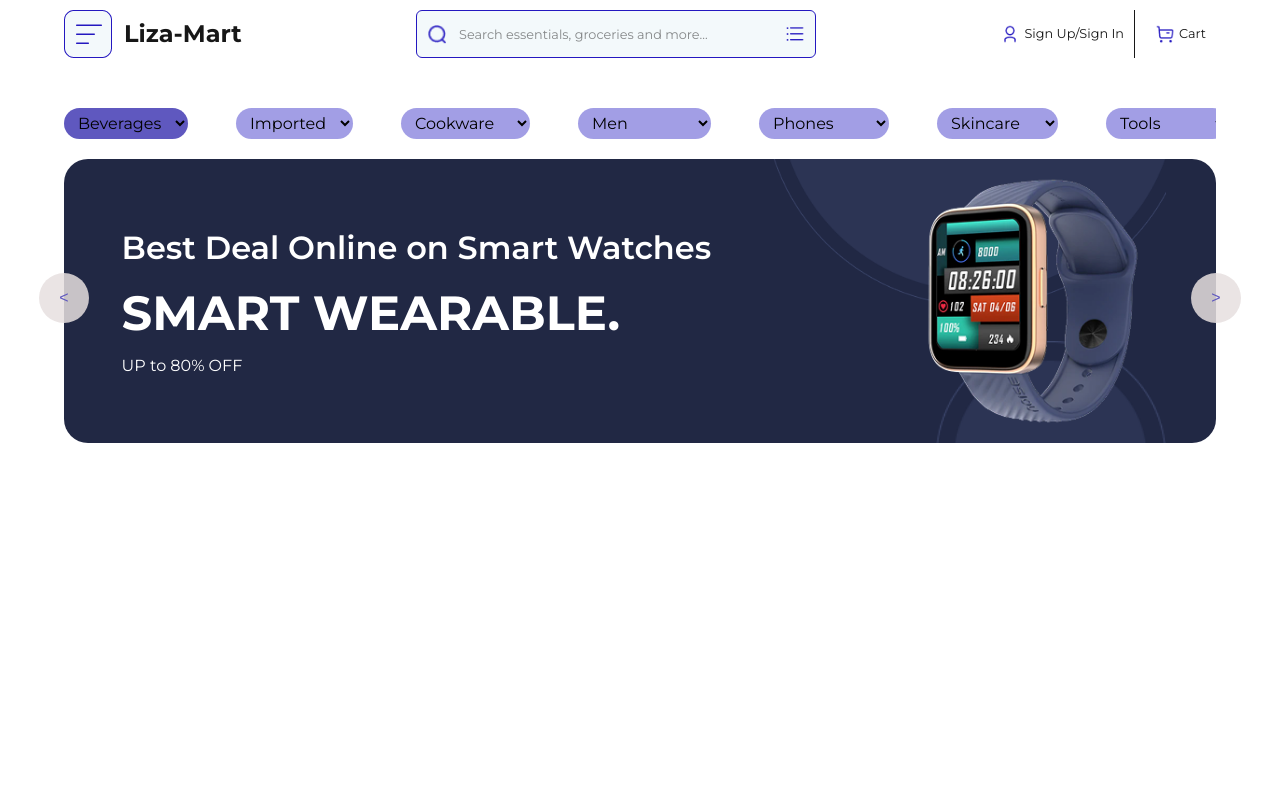
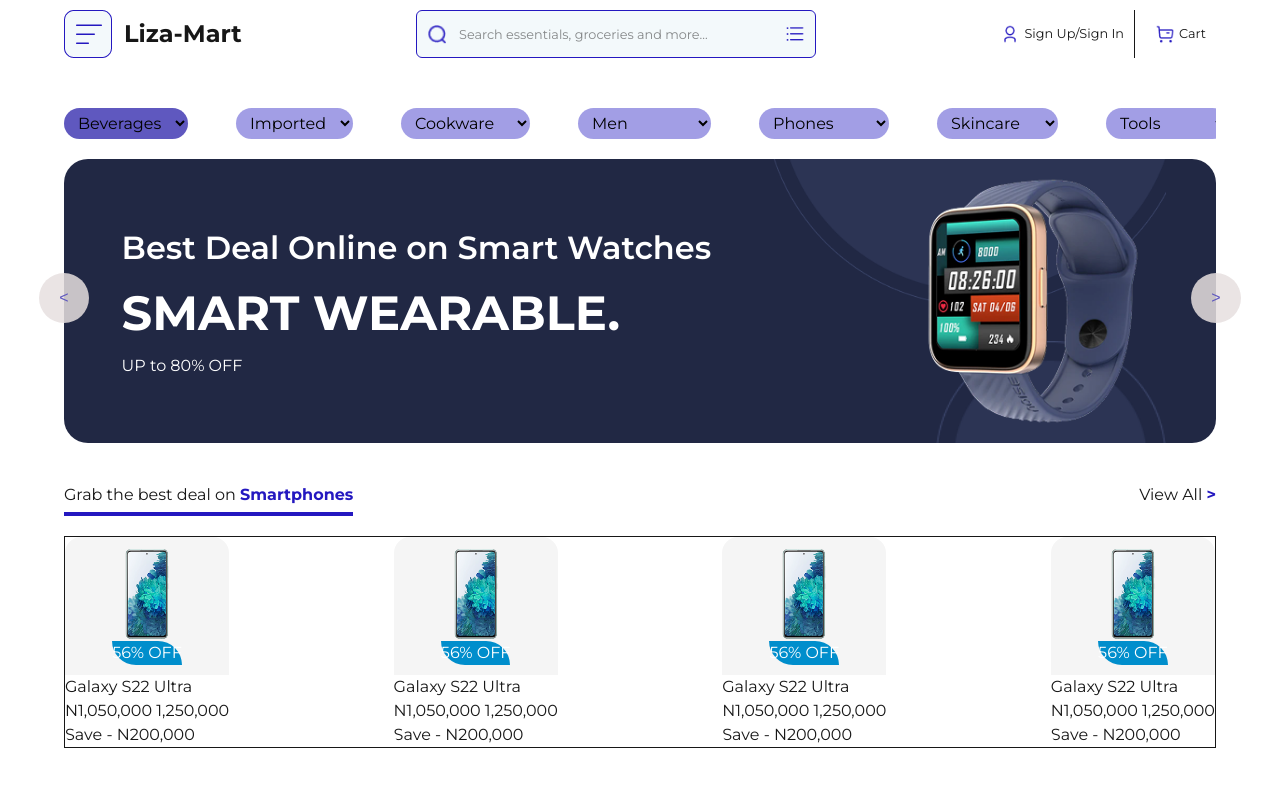
Before and after one commit to TheEldaps/Liza-Commerce, a Next.js app: page / in a window 1280 px wide. Shown: the top 786 px of the page. Built offline with nearby package versions, Linux system fonts and the light colour scheme.

Commit message:
Add BestDealItem list

```diff
--- a/app/components/Homepage/BannerSection.tsx
+++ b/app/components/Homepage/BannerSection.tsx
@@ -3,7 +3,7 @@
 
 export default function BannerSection() {
   return (
-    <section className="w-[90%] mx-auto rounded-3xl bg-[#212844] relative overflow-visible bg-[url('/BannerBg1.png'),url('/BannerBg2.png')] bg-no-repeat bg-[position:bottom_right_50px,top_right_50px] bg-[length:20%,35%]">
+    <section className="w-[90%] mx-auto mb-[40px] rounded-3xl bg-[#212844] relative overflow-visible bg-[url('/BannerBg1.png'),url('/BannerBg2.png')] bg-no-repeat bg-[position:bottom_right_50px,top_right_50px] bg-[length:20%,35%]">
       <section className="flex px-[5%] py-2 lg:py-4 justify-between items-center text-[white] font-[montserrat] overflow-visible">
         <div className="">
           <h2 className="font-semibold text-[1rem] sm:text-[1.2rem] md:text-[1.5rem] lg:text-[2rem] mb-[5px]">
--- /dev/null
+++ b/app/components/Homepage/BestDealCategory.tsx
@@ -0,0 +1,24 @@
+import Link from "next/link";
+import BestDealItem from "./BestDealItem";
+
+export default function BestDealCategory() {
+  return (
+    <section className="w-[90%] mx-auto font-[montserrat]">
+      <div className="flex justify-between mb-[20px]">
+        <p className="border-b-4 border-[#2418c0] pb-[5px]">
+          Grab the best deal on{" "}
+          <span className="text-[#2418c0] font-bold">Smartphones</span>
+        </p>
+        <Link href="/Smartphones">
+          View All <span className="text-[#2418c0] font-bold ml-[]">&gt;</span>{" "}
+        </Link>
+      </div>
+      <div className="flex justify-between border ">
+        <BestDealItem />
+        <BestDealItem />
+        <BestDealItem />
+        <BestDealItem />
+      </div>
+    </section>
+  );
+}
--- /dev/null
+++ b/app/components/Homepage/BestDealItem.tsx
@@ -0,0 +1,28 @@
+import Image from "next/image";
+import Phone1 from "../../../public/Phone1.png";
+export default function BestDealItem() {
+  return (
+    <div className="rounded-2xl overflow-hidden ">
+      <div className="bg-[#F5F5F5] flex flex-col justify-center items-center relative py-[10px]">
+        <Image
+          src={Phone1}
+          width="50"
+          height="80"
+          alt="Item Image"
+          className=""
+        />
+        <div className="bg-[#008ECC] text-[white] rounded-tr-4xl rounded-bl-4xl">
+          56% OFF
+        </div>
+      </div>
+
+      <div>
+        <h3>Galaxy S22 Ultra </h3>
+        <p>
+          N1,050,000 <span>1,250,000</span>
+        </p>
+        <p>Save - N200,000</p>
+      </div>
+    </div>
+  );
+}
--- a/app/page.tsx
+++ b/app/page.tsx
@@ -3,6 +3,7 @@
 import Nav from "./components/Homepage/Nav";
 import CategoryList from "./components/Homepage/CategoryList";
 import BannerSection from "./components/Homepage/BannerSection";
+import BestDealCategory from "./components/Homepage/BestDealCategory";
 
 export default function Home() {
   return (
@@ -10,6 +11,7 @@
       <Nav />
       <CategoryList />
       <BannerSection />
+      <BestDealCategory />
       {/* <Link href="/Login">Home page</Link> */}
     </div>
   );
```
Also changed, not shown: app/components/Homepage/BestDealCtegory.tsx (deleted, +0 -15 lines), public/Phone1.png (added).
